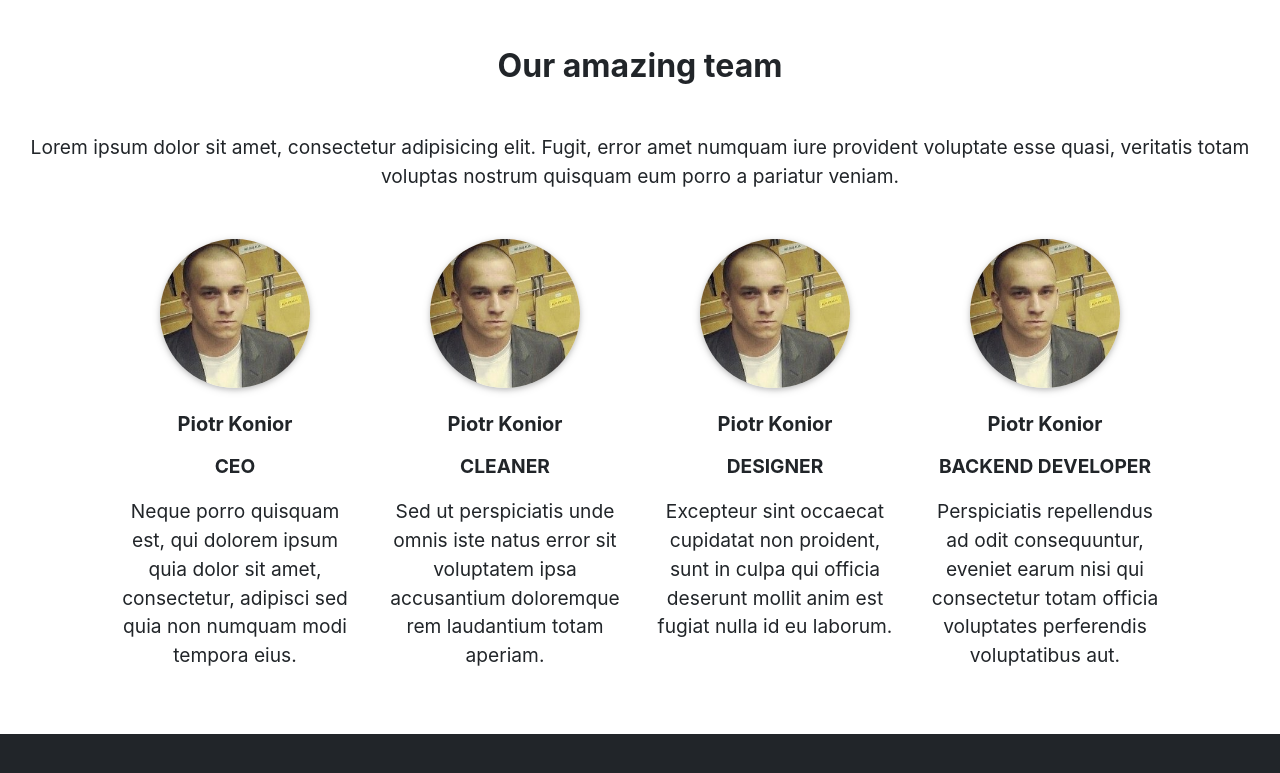
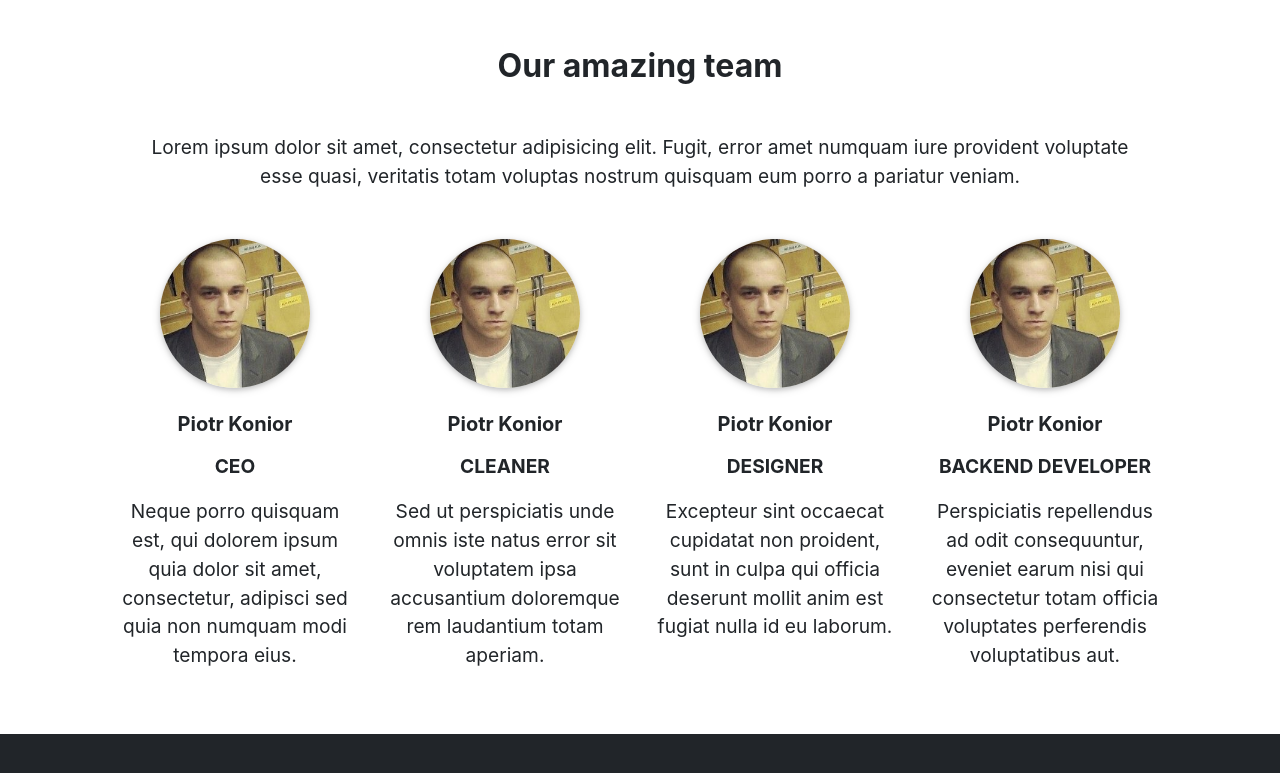
Before and after one commit to MarcinHaduch/Fantom-polsl, a plain HTML site: page index.html in a window 1280 px wide. Shown: the part 1768-2541 px from the top of the page. Drawn offline with nearby package versions, Linux system fonts and the light colour scheme; a script that the page names is missing.

Commit message:
paragraph max-width

```diff
--- a/index.html
+++ b/index.html
@@ -81,12 +81,10 @@
         </div>
       </div>
     </section>
-
-
     <div class="container-fluid" id="team">
     <section class="team-section text-center my-5">
       <h2 class="h1-responsive font-weight-bold my-5">Our amazing team</h2>
-      <p class="grey-text w-responsive mx-auto mb-5">Lorem ipsum dolor sit amet, consectetur adipisicing elit. Fugit, error amet numquam iure provident voluptate esse quasi, veritatis totam voluptas nostrum quisquam eum porro a pariatur veniam.</p>
+      <p class="grey-text w-responsive mx-auto mb-5 team-headline">Lorem ipsum dolor sit amet, consectetur adipisicing elit. Fugit, error amet numquam iure provident voluptate esse quasi, veritatis totam voluptas nostrum quisquam eum porro a pariatur veniam.</p>
       <div class="row team-icons">
         <div class="col-lg-3 col-md-6 mb-lg-0 mb-5">
           <div class="avatar mx-auto">
--- a/stylesheet.css
+++ b/stylesheet.css
@@ -78,6 +78,9 @@ footer{
       background-color:#212529;
 }
 @media only screen and (min-width: 992px) {
+  .team-headline{
+    max-width:1000px;
+  }
   .team-icons{
     padding-left: 100px;
     padding-right: 100px;
```
